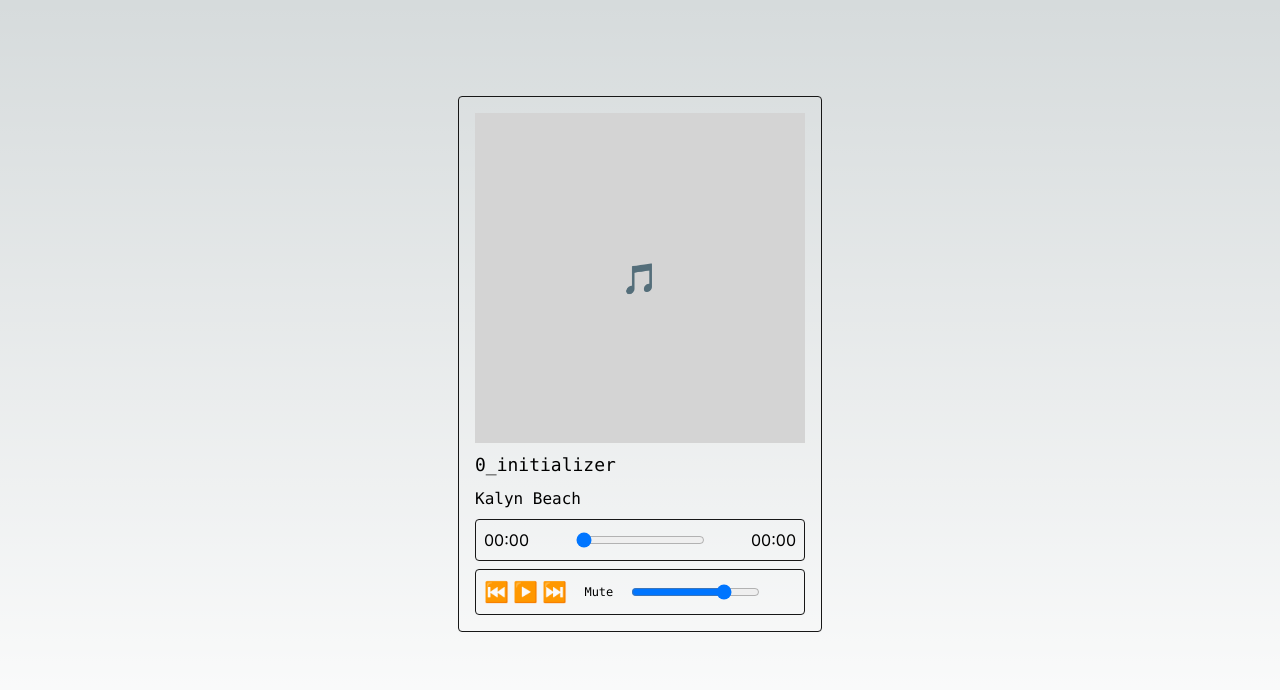
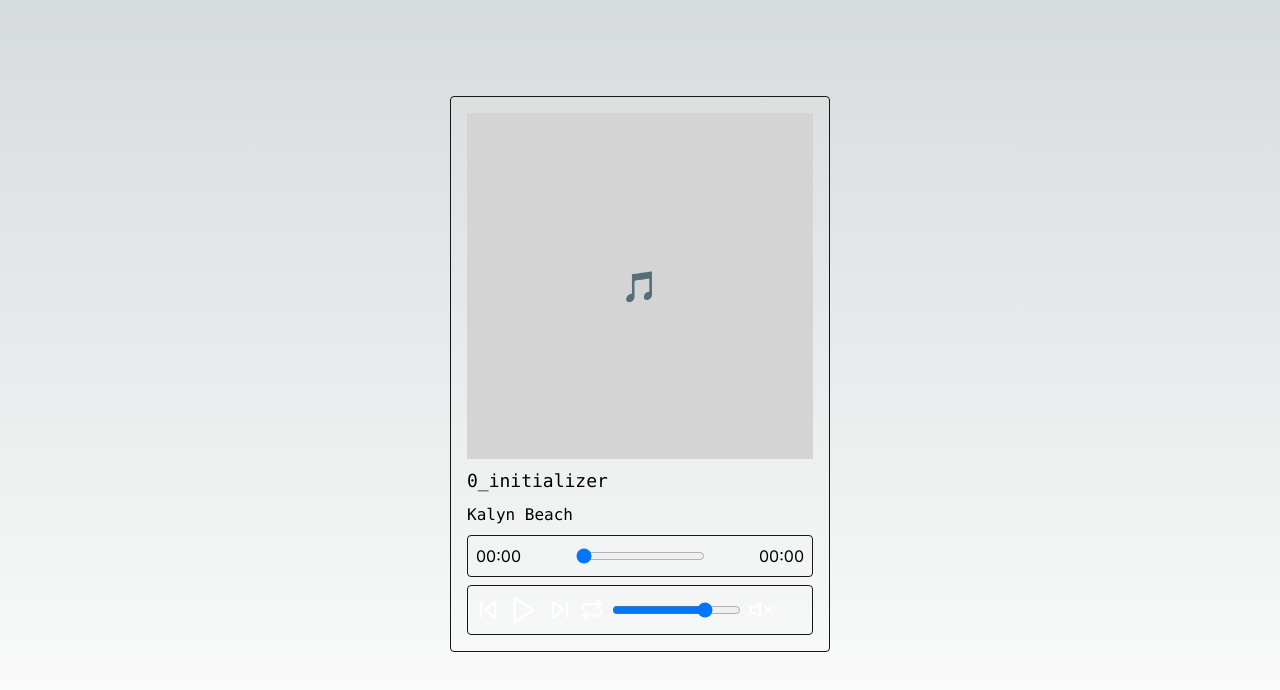
Before and after one commit to kalynbeach/wave-player-demo, a Next.js app: page / in a window 1280 px wide. Shown: the top 690 px of the page. Built offline with nearby package versions, Linux system fonts and the light colour scheme; no server answers.

Commit message:
fix audio initialization, add audio looping, update Controls

```diff
--- a/src/app/(wave-player)/Controls.tsx
+++ b/src/app/(wave-player)/Controls.tsx
@@ -9,9 +9,11 @@ type Props = {
   duration: number
   tracks: Track[]
   trackIndex: number
+  isLooping: boolean
   setTrackIndex: React.Dispatch<React.SetStateAction<number>>
   setCurrentTrack: React.Dispatch<React.SetStateAction<Track>>
   setTimeProgress: React.Dispatch<React.SetStateAction<number>>
+  setIsLooping: React.Dispatch<React.SetStateAction<boolean>>
   handleNext: () => void
 }
 
@@ -21,9 +23,11 @@ export default function Controls({
   duration,
   tracks,
   trackIndex,
+  isLooping,
   setTrackIndex,
   setCurrentTrack,
   setTimeProgress,
+  setIsLooping,
   handleNext
 }: Props) {
   const [isPlaying, setIsPlaying] = useState(false)
@@ -32,6 +36,10 @@ export default function Controls({
 
   const togglePause = () => {
     setIsPlaying(!isPlaying)
+  }
+
+  const toggleLoop = () => {
+    setIsLooping(!isLooping)
   }
 
   const skipBackward = () => {
@@ -83,39 +91,35 @@ export default function Controls({
   return (
     <div className='controls p-2 flex flex-row gap-2 border border-neutral-900 rounded'>
       {/* Playback Controls */}
-      <div className='flex flex-row gap-1 justify-between items-center'>
+      <div className='flex flex-row gap-2 justify-between items-center'>
         {/* Previous */}
-        <button
-          onClick={() => handlePrevious()}
-          className='text-xl'
-        >
-          ⏮️
+        <button onClick={() => handlePrevious()} className=''>
+          <svg xmlns="http://www.w3.org/2000/svg" width="24" height="24" viewBox="0 0 24 24" fill="none" stroke="#ffffff" strokeWidth="2" strokeLinecap="round" strokeLinejoin="round"><polygon points="19 20 9 12 19 4 19 20"></polygon><line x1="5" y1="19" x2="5" y2="5"></line></svg>
         </button>
         {/* Play/Pause */}
-        <button
-          onClick={() => togglePause()}
-          className='text-xl'
-        >
-          {isPlaying ? '⏸️' : '▶️'}
+        <button onClick={() => togglePause()} className=''>
+          {
+            isPlaying ?
+            <svg xmlns="http://www.w3.org/2000/svg" width="32" height="32" viewBox="0 0 24 24" fill="none" stroke="#ffffff" strokeWidth="2" strokeLinecap="round" strokeLinejoin="round"><rect x="6" y="4" width="4" height="16"></rect><rect x="14" y="4" width="4" height="16"></rect></svg> :
+            <svg xmlns="http://www.w3.org/2000/svg" width="32" height="32" viewBox="0 0 24 24" fill="none" stroke="#ffffff" strokeWidth="2" strokeLinecap="round" strokeLinejoin="round"><polygon points="5 3 19 12 5 21 5 3"></polygon></svg>
+          }
         </button>
         {/* Next */}
-        <button
-          onClick={() => handleNext()}
-          className='text-xl'
-        >
-          ⏭️
+        <button onClick={() => handleNext()} className=''>
+          <svg xmlns="http://www.w3.org/2000/svg" width="24" height="24" viewBox="0 0 24 24" fill="none" stroke="#ffffff" strokeWidth="2" strokeLinecap="round" strokeLinejoin="round"><polygon points="5 4 15 12 5 20 5 4"></polygon><line x1="19" y1="5" x2="19" y2="19"></line></svg>
+        </button>
+        {/* Loop */}
+        <button onClick={() => toggleLoop()} className=''>
+          {
+            isLooping ?
+            <svg xmlns="http://www.w3.org/2000/svg" width="24" height="24" viewBox="0 0 24 24" fill="none" stroke="#ffffff" strokeWidth="2" strokeLinecap="round" strokeLinejoin="round"><path d="M17 2.1l4 4-4 4"/><path d="M3 12.2v-2a4 4 0 0 1 4-4h12.8M7 21.9l-4-4 4-4"/><path d="M21 11.8v2a4 4 0 0 1-4 4H4.2"/></svg> :
+            <svg xmlns="http://www.w3.org/2000/svg" width="24" height="24" viewBox="0 0 24 24" fill="none" stroke="#262626" strokeWidth="2" strokeLinecap="round" strokeLinejoin="round"><path d="M17 2.1l4 4-4 4"/><path d="M3 12.2v-2a4 4 0 0 1 4-4h12.8M7 21.9l-4-4 4-4"/><path d="M21 11.8v2a4 4 0 0 1-4 4H4.2"/></svg>
+          }
         </button>
       </div>
       {/* Volume Controls */}
       <div className='flex flex-row gap-2 justify-between items-center'>
-        {/* Mute */}
-        <button
-          onClick={() => setIsMuted(!isMuted)}
-          className='w-12 font-mono text-xs'
-        >
-          {isMuted ? 'Unmute' : 'Mute'}
-        </button>
-        {/* Silder */}
+        {/* Slider */}
         <input
           type='range'
           min={0}
@@ -124,6 +128,14 @@ export default function Controls({
           onChange={(e) => setVolume(e.target.valueAsNumber)}
           className={`bg-gradient-to-r from-green-500 from-${volume}%`}
         />
+        {/* Mute */}
+        <button onClick={() => setIsMuted(!isMuted)} className=''>
+          {
+            isMuted ?
+            <svg xmlns="http://www.w3.org/2000/svg" width="24" height="24" viewBox="0 0 24 24" fill="none" stroke="#ffffff" strokeWidth="2" strokeLinecap="round" strokeLinejoin="round"><polygon points="11 5 6 9 2 9 2 15 6 15 11 19 11 5"></polygon><path d="M19.07 4.93a10 10 0 0 1 0 14.14M15.54 8.46a5 5 0 0 1 0 7.07"></path></svg> :
+            <svg xmlns="http://www.w3.org/2000/svg" width="24" height="24" viewBox="0 0 24 24" fill="none" stroke="#ffffff" strokeWidth="2" strokeLinecap="round" strokeLinejoin="round"><path d="M11 5L6 9H2v6h4l5 4zM22 9l-6 6M16 9l6 6"/></svg>
+          }
+        </button>
       </div>
     </div>
   )
--- a/src/app/(wave-player)/TrackDisplay.tsx
+++ b/src/app/(wave-player)/TrackDisplay.tsx
@@ -3,6 +3,7 @@ import type { Track } from '@/lib/types'
 
 type Props = {
   currentTrack: Track
+  isLooping: boolean
   audioRef: React.RefObject<HTMLAudioElement>
   progressBarRef: React.RefObject<HTMLInputElement>
   setDuration: React.Dispatch<React.SetStateAction<number>>
@@ -11,6 +12,7 @@ type Props = {
 
 export default function TrackDisplay({
   currentTrack,
+  isLooping,
   audioRef,
   progressBarRef,
   setDuration,
@@ -32,18 +34,20 @@ export default function TrackDisplay({
         ref={audioRef}
         onLoadedMetadata={onLoadedMetadata}
         onEnded={handleNext}
+        loop={isLooping}
+        defaultValue={currentTrack.src}
       />
       {/* Audio Info */}
       <div className='flex flex-col gap-2 justify-between items-center'>
         {/* Image */}
-        <div className='w-[330px] h-[330px] bg-neutral-900 rounded'>
+        <div className='w-[346px] h-[346px] bg-neutral-900 rounded'>
           {
             currentTrack.image ? (
               <Image
                 src={currentTrack.image}
                 alt={currentTrack.title}
-                width={330}
-                height={320}
+                width={346}
+                height={346}
               />
             ) : (
               <div className='w-full h-full flex justify-center items-center bg-neutral-300'>
--- a/src/app/(wave-player)/WavePlayer.tsx
+++ b/src/app/(wave-player)/WavePlayer.tsx
@@ -1,6 +1,6 @@
 'use client'
 
-import { useState, useRef } from 'react'
+import { useState, useRef, useEffect } from 'react'
 import Controls from './Controls'
 import ProgressBar from './ProgressBar'
 import TrackDisplay from './TrackDisplay'
@@ -12,6 +12,8 @@ export default function WavePlayer() {
   const [currentTrack, setCurrentTrack] = useState<Track>(tracks[trackIndex])
   const [timeProgress, setTimeProgress] = useState(0)
   const [duration, setDuration] = useState(0)
+  const [isLooping, setIsLooping] = useState(true)
+  const [audioInitialized, setAudioInitialized] = useState(false)
 
   const audioRef = useRef<HTMLAudioElement>(null)
   const progressBarRef = useRef<HTMLInputElement>(null)
@@ -26,11 +28,22 @@ export default function WavePlayer() {
     }
   }
 
+  useEffect(() => {
+    if (!audioInitialized) {
+      console.log(`[WavePlayer] Initializing audio...`)
+      audioRef.current!.src = currentTrack.src
+      audioRef.current!.load()
+      console.log(`[WavePlayer] Audio initialized: `, audioRef.current)
+      setAudioInitialized(true)
+    }
+  }, [audioInitialized, currentTrack])
+
   return (
     <div className='wave-player p-4 flex flex-col gap-2 border border-neutral-900 rounded'>
       <TrackDisplay
         {...{
           currentTrack,
+          isLooping,
           audioRef,
           progressBarRef,
           setDuration,
@@ -52,9 +65,11 @@ export default function WavePlayer() {
           duration,
           tracks,
           trackIndex,
+          isLooping,
           setTrackIndex,
           setCurrentTrack,
           setTimeProgress,
+          setIsLooping,
           handleNext
         }}
       />
--- a/src/lib/tracks.ts
+++ b/src/lib/tracks.ts
@@ -1,6 +1,8 @@
 import type { Track } from './types'
 
-const trackSrcBaseUrl = process.env.TRACK_SRC_BASE_URL
+const trackSrcBaseUrl = process.env.NEXT_PUBLIC_TRACK_SRC_BASE_URL
+
+console.log(`[tracks] trackSrcBaseUrl: `, trackSrcBaseUrl)
 
 export const tracks: Track[] = [
   {
```
